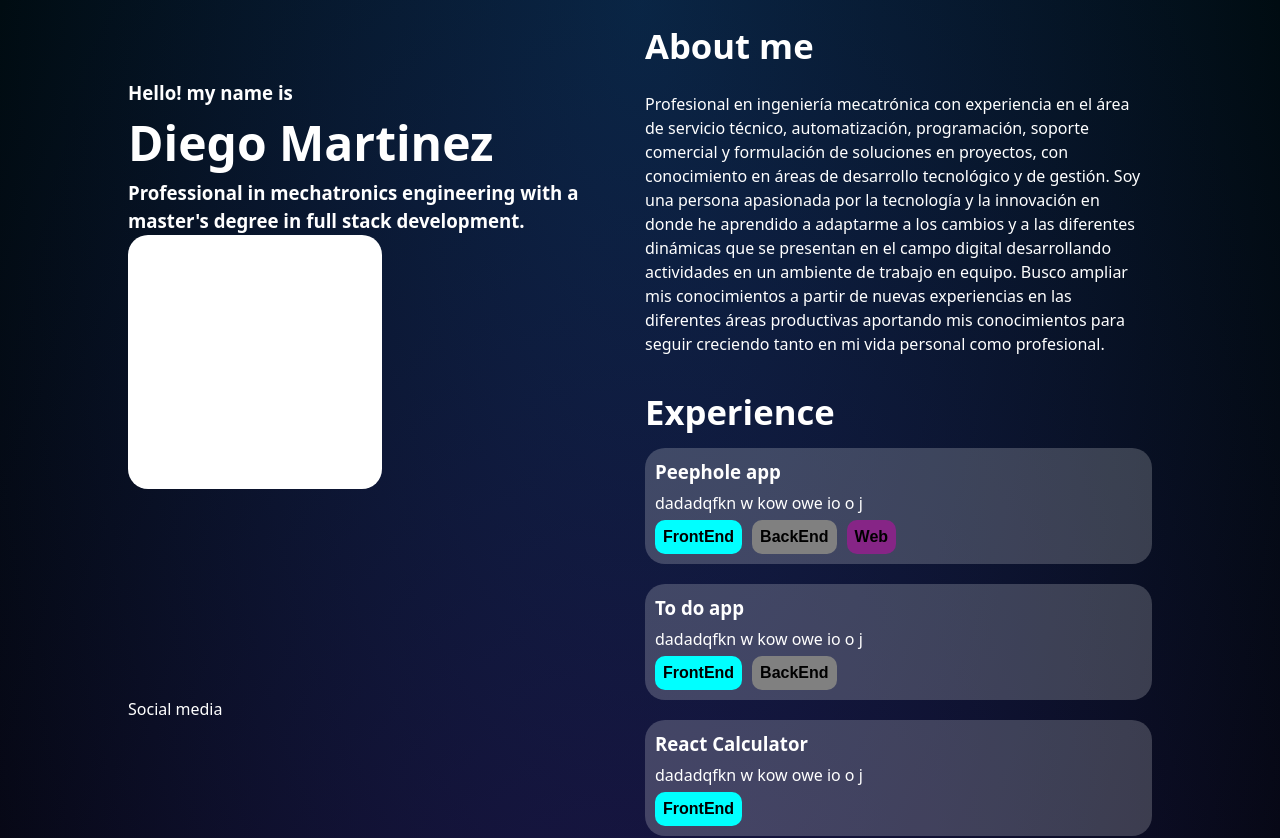
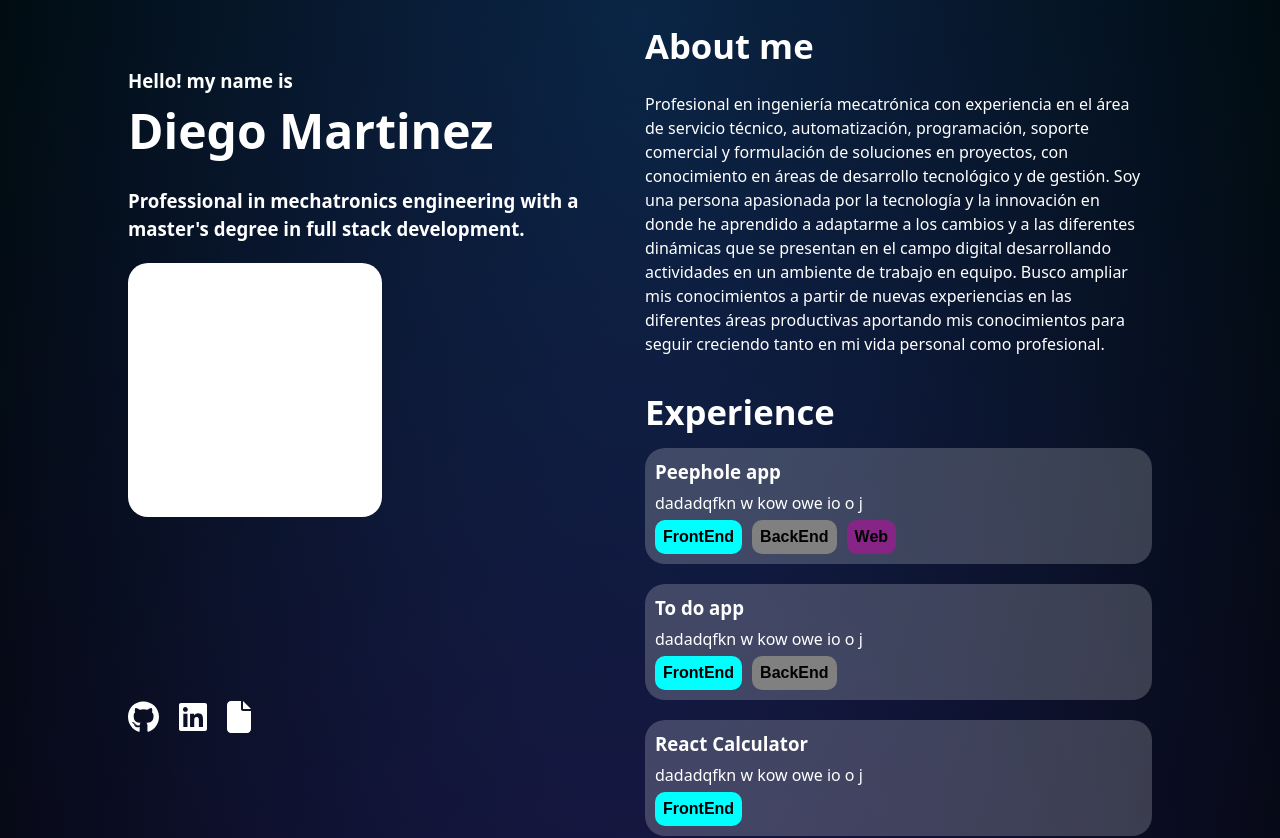
Before and after one commit to DiegoMartinezRey/Portfolio, a React (Vite) app: page / in a window 1280 px wide. Shown: the top 838 px of the page. Built offline with nearby package versions, Linux system fonts and the light colour scheme.

Commit message:
Add icons from fontawsome

```diff
--- a/package.json
+++ b/package.json
@@ -10,6 +10,10 @@
     "preview": "vite preview"
   },
   "dependencies": {
+    "@fortawesome/fontawesome-svg-core": "^6.5.1",
+    "@fortawesome/free-brands-svg-icons": "^6.5.1",
+    "@fortawesome/free-solid-svg-icons": "^6.5.1",
+    "@fortawesome/react-fontawesome": "^0.2.0",
     "react": "^18.2.0",
     "react-dom": "^18.2.0",
     "react-router-dom": "^6.22.2"
--- a/src/containers/Header/Header.css
+++ b/src/containers/Header/Header.css
@@ -10,9 +10,28 @@
   width: auto;
 }
 
+.infoFlex {
+  display: flex;
+  flex-direction: column;
+  gap: 20px;
+}
+
 .profileImage {
   background-color: white;
   width: 50%;
   aspect-ratio: 1/1;
   border-radius: 20px;
 }
+
+.iconFlex {
+  display: flex;
+  gap: 20px;
+}
+.iconStyle {
+  color: white;
+  transition: all 0.3s ease-in-out;
+  cursor: pointer;
+}
+.iconStyle:hover {
+  transform: scale(130%);
+}
--- a/src/containers/Header/Header.jsx
+++ b/src/containers/Header/Header.jsx
@@ -1,3 +1,6 @@
+import { faGithub, faLinkedin } from "@fortawesome/free-brands-svg-icons";
+import { faFile } from "@fortawesome/free-solid-svg-icons";
+import { FontAwesomeIcon } from "@fortawesome/react-fontawesome";
 import React from "react";
 import "./Header.css";
 
@@ -6,9 +9,11 @@ const Header = () => {
     <>
       <div className="flexHeader">
         <div className="profileInfo">
-          <div>
-            <h3>Hello! my name is</h3>
-            <h1 className="name_style">Diego Martinez</h1>
+          <div className="infoFlex">
+            <div>
+              <h3>Hello! my name is</h3>
+              <h1 className="name_style">Diego Martinez</h1>
+            </div>
             <h3 className="description_style">
               Professional in mechatronics engineering with a master's degree in
               full stack development.
@@ -16,7 +21,11 @@ const Header = () => {
             <div className="profileImage"></div>
           </div>
         </div>
-        <div>Social media</div>
+        <div className="iconFlex">
+          <FontAwesomeIcon icon={faGithub} size="2xl" className="iconStyle" />
+          <FontAwesomeIcon icon={faLinkedin} size="2xl" className="iconStyle" />
+          <FontAwesomeIcon icon={faFile} size="2xl" className="iconStyle" />
+        </div>
       </div>
     </>
   );
--- a/src/data/skills.json
+++ b/src/data/skills.json
@@ -24,8 +24,8 @@
     "logo": "/src/assets/images/github.png"
   },
   {
-    "name": "Figma",
-    "logo": "/src/assets/images/figma.png"
+    "name": "Node",
+    "logo": "/src/assets/images/express.png"
   },
   {
     "name": "Express",
@@ -34,5 +34,9 @@
   {
     "name": "MongoDB",
     "logo": "/src/assets/images/mongodb.png"
+  },
+  {
+    "name": "Figma",
+    "logo": "/src/assets/images/figma.png"
   }
 ]
```
Also changed, not shown: 1 other file (tests, documents, lock files or other folders).
